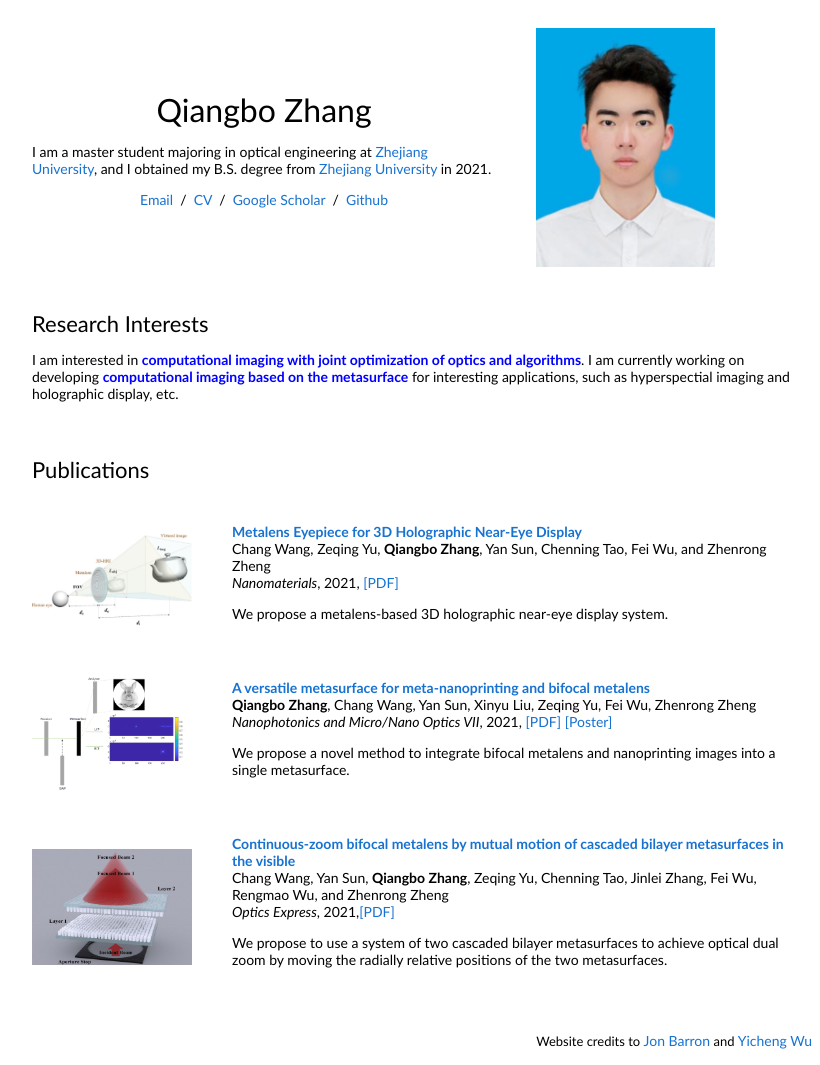
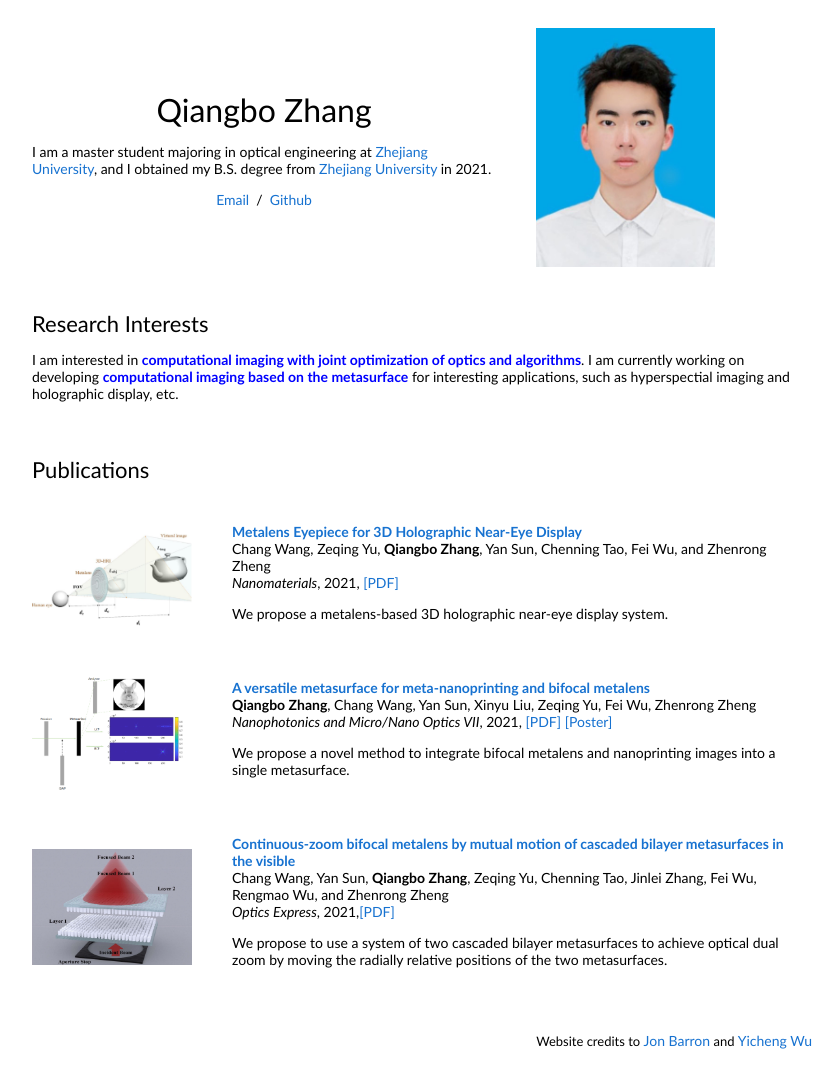
Before and after one commit to Qiangbo100/qiangbo-zhang.github.io, a plain HTML site: page index.html in a window 1280 px wide. Shown: the whole page, without its empty margins (228-1048 px from the left). Drawn offline with Linux system fonts and the light colour scheme.

Commit message:
no cv and googlescholar

```diff
--- a/index.html
+++ b/index.html
@@ -47,9 +47,9 @@
                         </p> -->
                         <p style="text-align:center">
                             <a href="mailto:qbzhang@zju.edu.cn">Email</a> &nbsp/&nbsp
-                            <a href="data/CV_Yicheng_Wu.pdf">CV</a> &nbsp/&nbsp
-                            <a href="https://scholar.google.com/citations?user=SloyGEkAAAAJ&hl=en">Google Scholar</a>
-                            &nbsp/&nbsp
+<!--                            <a href="data/CV_Yicheng_Wu.pdf">CV</a> &nbsp/&nbsp-->
+<!--                            <a href="https://scholar.google.com/citations?user=SloyGEkAAAAJ&hl=en">Google Scholar</a>-->
+<!--                            &nbsp/&nbsp-->
                             <a href="https://github.com/Qiangbo100">Github</a>
                         </p>
                     </td>
```
Also changed, not shown: 1 other file.
